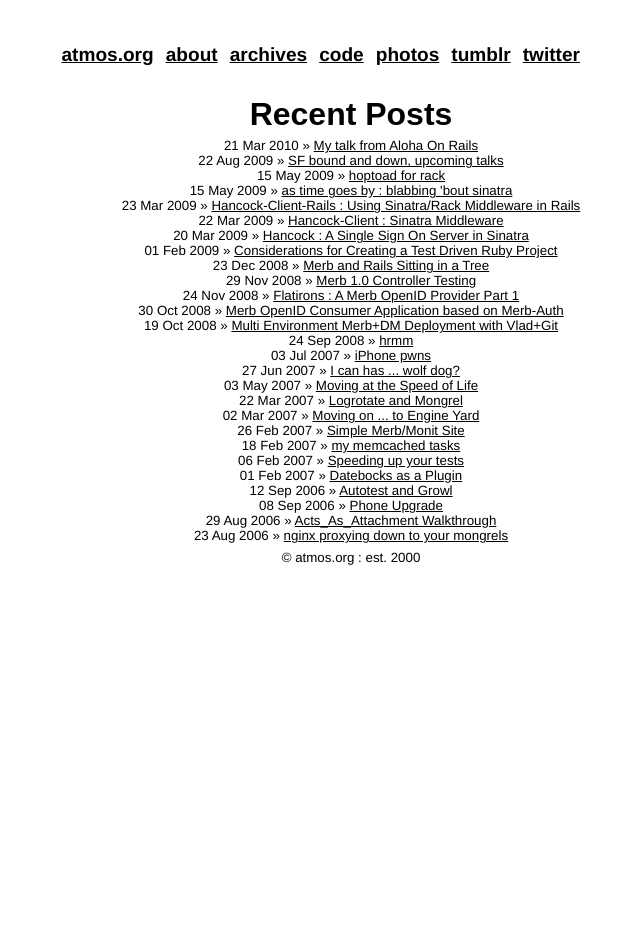
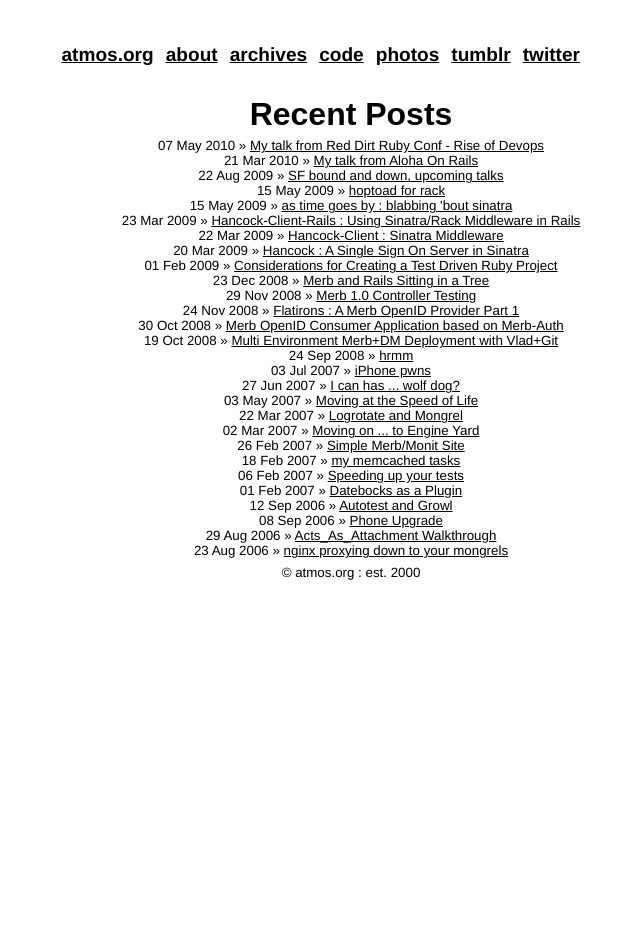
Before and after one commit to atmos/atmos.github.io, a Jekyll site: the page built from posts.html, in a window 1280 px wide. Shown: the whole page, without its empty margins (289-929 px from the left). Built offline with Jekyll 4.4.1, drawn with Linux system fonts in a browser that asks for light colours; nearby versions of some CDN libraries; Markdown is read by kramdown in place of the engine named in the settings.

Commit message:
include my talk from red dirt rubyconf

```diff
--- /dev/null
+++ b/_posts/2010-05-07-red-dirt-ruby-conf-talk-on-devops.md
@@ -0,0 +1,49 @@
+---
+layout: post
+title: My talk from Red Dirt Ruby Conf - Rise of Devops
+excerpt: A Short talk on the devops "movement"
+---
+
+<div>
+  <h2><a href="http://reddirtrubyconf.com">Red Dirt Rubyconf</a></h2>
+  <p>
+    I posted my slides from red dirt rubyconf. It's about the devops movement
+    that's been gaining a lot of momentum in the sysadmin circle.  A lot of
+    people at the conference asked me about the source of the images in the talk,
+    they're from <a href="http://blackandwtf.tumblr.com">blackandwtf.tumblr.com</a>.
+  </p>
+  <div class="slideshare" style="width:425px" id="__ss_3995920">
+    <strong style="display:block;margin:12px 0 4px">
+      <a href="http://www.slideshare.net/atmosorg/rise-of-devops" title="Rise of devops">Rise of devops</a>
+    </strong>
+    <object id="__sse3995920" width="425" height="355">
+      <param name="movie" value="http://static.slidesharecdn.com/swf/ssplayer2.swf?doc=riseofdevops-100506105551-phpapp01&rel=0&stripped_title=rise-of-devops" />
+      <param name="allowFullScreen" value="true"/>
+      <param name="allowScriptAccess" value="always"/>
+      <embed name="__sse3995920" src="http://static.slidesharecdn.com/swf/ssplayer2.swf?doc=riseofdevops-100506105551-phpapp01&rel=0&stripped_title=rise-of-devops" type="application/x-shockwave-flash" allowscriptaccess="always" allowfullscreen="true" width="425" height="355"></embed>
+    </object>
+    <div style="padding:5px 0 12px">
+      View more <a href="http://www.slideshare.net/">presentations</a> from <a href="http://www.slideshare.net/atmosorg">atmosorg</a>.
+    </div>
+  </div>
+
+  <p>
+    Red dirt was a pretty damn good conference.  The format was different than
+    I'm used to and I believe it worked out quite well.  It basically took 4
+    speakers on similar subjects, the first speaker had a 30 minute talk, the
+    last 3 each had 15 minute talks.  During the talks a moderator,
+    <a href="http://twitter.com/jeg2">@jeg2</a>, collected questions in the IRC
+    back channel and the presenters would answer the questions after everyone
+    finished their talks.  The location was good, the food was only second to
+    <a href="http://twitter.com/alohaonrails">@alohaonrails</a>, and the vibe
+    of the attendees was overwhelmingly positive.  The only negative thing I
+    have to say is that the talks are going to be sold instead of shared, I'm a
+    big fan of sharing.
+  </p>
+
+  <p>
+    I really wish conferences would just stream their talks and think of the
+    conference as an experience for the attendees, making it more than just the
+    talks that are valuable.
+  </p>
+</div>
--- a/css/screen.css
+++ b/css/screen.css
@@ -153,3 +153,7 @@
 #related h2 {
   margin-bottom: 1em;
 }
+
+#post .slideshare {
+  margin: 0 auto;
+}
```
